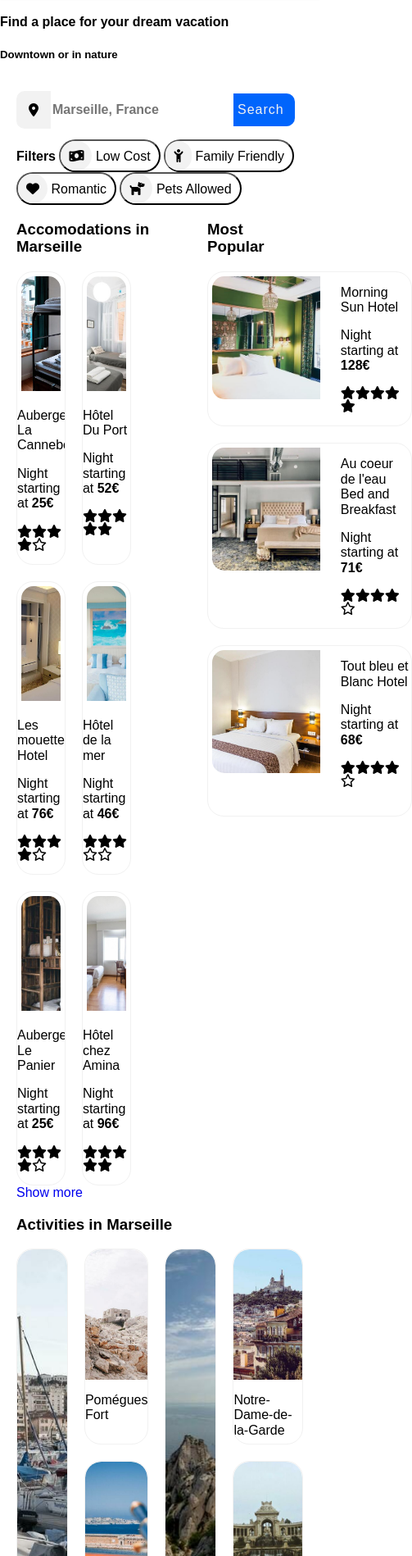
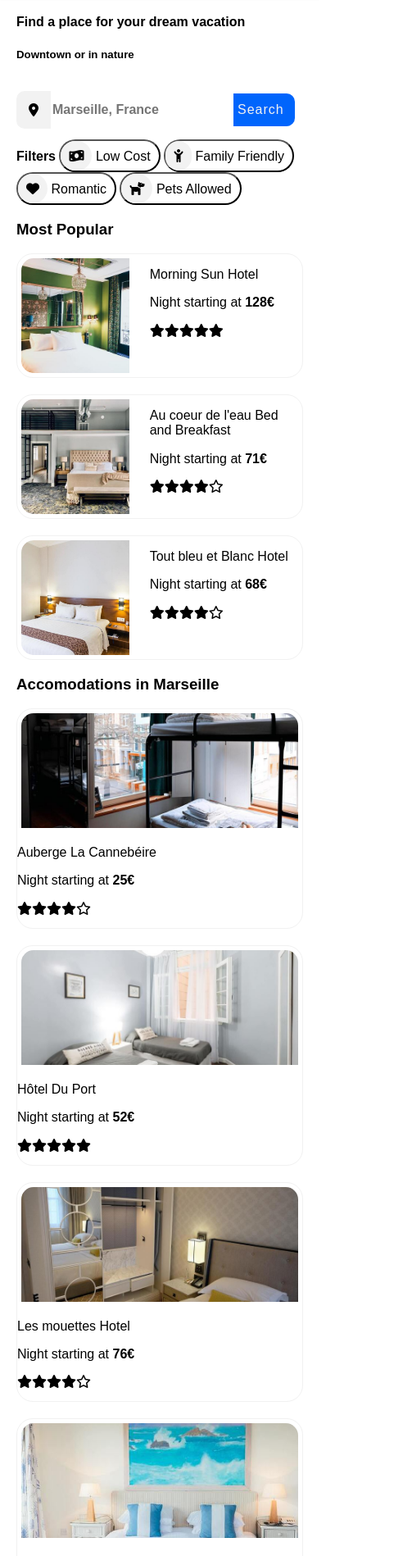
Before and after one commit to rosedoucette/Booki, a plain HTML site: page Index.html in a window 390 px wide. Shown: the part 102-2000 px from the top of the page at 82% size, 503 px wide, since content can reach past the window. Drawn offline with nearby package versions, Linux system fonts and the light colour scheme.

Commit message:
changes direct after meet 12/23

```diff
--- a/Index.html
+++ b/Index.html
@@ -19,12 +19,12 @@
     <header>
         <ul>
             <li><img src="images/Booki.png" alt="logo" /></li>
-            <li><a href="#" class="active">Activities</a></li>
-            <li><a href="#" class="active">Accomodations</a></li>
+            <li><a href="#activities" class="active">Activities</a></li>
+            <li><a href="#accomodations" class="active">Accomodations</a></li>
         </ul>
     </header>
 
-    <div>
+    <div class="cta-container">
         <h4>Find a place for your dream vacation</h4>
         <h5>Downtown or in nature</h5>
     </div>
--- a/css/styles.css
+++ b/css/styles.css
@@ -1,3 +1,7 @@
+* {
+    box-sizing: border-box;
+}
+
 body {
     padding: 0px;
     margin: 0;
@@ -35,12 +39,17 @@ header li img {
     margin-top: -20px;
 }
 
-@media screen (max-width: 768px;) {
+@media screen and (max-width: 768px) {
     .header {
         justify-content: space-between;
         align-content: center;
     }
 }
+
+.cta-container {
+    padding: 0px 20px;
+}
+
 .active {
     color: #0065fc
 }
@@ -58,7 +67,6 @@ body {
 .container {
     width: 100%;
     display: flex;
-    align-items: left;
     justify-content: left;
     padding-top: 18px;
 }
@@ -214,6 +222,7 @@ form .fa-location-dot {
 
 .activities {
     padding: 0px 20px;
+    box-sizing: border-box;
 }
 
 .activity-card-container {
@@ -245,25 +254,36 @@ form .fa-location-dot {
     flex-basis: 24%;
 }
 
-@media screen and (max-width: 768px;) {
+@media screen and (max-width: 768px) {
     .most-popular-card-container {
         align-content: center;
+        width: 100%;
     }
     .most-popular-cards {
         width: 100%;
     }
-}
-
-@media screen and (max-width: 768px;) {
+    .lg-container {
+        flex-direction: column-reverse;
+    }
+    .most-popular {
+        width: 100%;
+    }
+    .activities {
+        width: 100%;
+    }
+    .accomodations {
+        width: 100%;
+    }
     .accomodation-card-container {
         align-content: center;
     }
     .accomodation-cards {
         width: 100%;
     }
-}
-
-@media screen and (max-width: 768px;) {
+    .activity-card-container {
+        align-content: center;
+        flex-direction: column;
+    }
     .activity-cards {
         width: 100%;
     }
```
